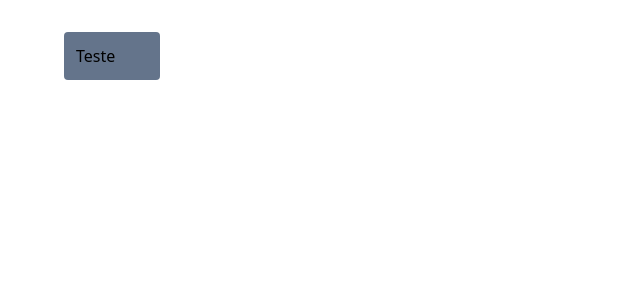
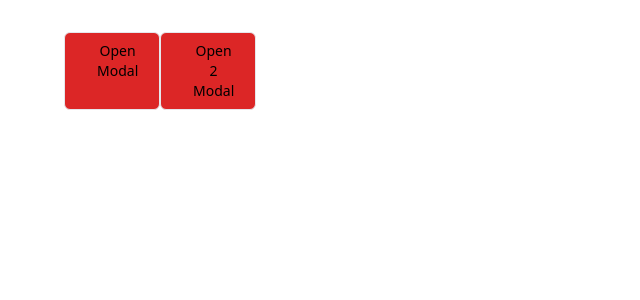
Before and after one commit to LucasSantus/vite-react-tailwindcss-components, a React (Vite) app: page / in a window 1280 px wide. Shown: the top 300 px of the page, without its empty margins (0-640 px from the left). Built offline with nearby package versions, Linux system fonts and the light colour scheme.

Commit message:
:rocket: create a simple modal base

```diff
--- a/src/components/modal/index.tsx
+++ b/src/components/modal/index.tsx
@@ -1,5 +1,51 @@
-import { FC } from "react"
+import { FC, useState } from "react"
+import { Trash } from "phosphor-react"
+import { Button } from "../Button";
 
-export const Modal: FC = () => {
-    return <></>
+interface IModalProps {
+  text: string
 }
+
+export const Modal: FC<IModalProps> = ({
+  text
+}) => {
+  const [ active, setActive ] = useState(false);
+
+  return (
+    <>
+      <Button
+        className="btn btn-danger"
+        text={text}
+        onClick={() => setActive(!active)}
+      />
+
+      {active ? (
+        <div
+          onClick={() => setActive(!active)}
+          className="absolute top-0 bottom-0 right-0 left-0 z-10 flex justify-center items-center bg-black"
+        >
+          <div
+            onClick={(event) => event.stopPropagation()}
+            className="w-[500px] h-[400px] bg-white rounded-lg p-5 flex flex-col items-center opacity-100"
+          >
+            <Trash size={60} color={"red"} />
+            <span className="text-3xl mt-5">Are you sure?</span>
+            <span className="text-gray-600 mt-2">Do you really want to delete these records? This process cannot be undone.</span>
+            <div className="flex justify-center gap-4 p-5">
+              <Button
+                text="Cancel"
+                onClick={() => {}}
+                className="btn btn-danger"
+              />
+              <Button
+                text="Delete"
+                onClick={() => {}}
+                className="btn btn-danger"
+              />
+            </div>
+          </div>
+        </div>
+        ) : null}
+    </>
+  )
+}
--- a/src/pages/Dashboard/index.tsx
+++ b/src/pages/Dashboard/index.tsx
@@ -1,14 +1,17 @@
 import { FC } from "react";
 import { Card } from "../../components/Card";
+import { Modal } from "../../components/Modal";
 
 export const Dashboard: FC = () => {
     return (
         <div className="p-8">
             <div></div>
             <div className="grid grid-cols-12">
-                <Card>
-                    Teste
-                </Card>
+                {/* <Card> */}
+                    <Modal text="Open Modal" />
+
+                    <Modal text="Open 2 Modal" />
+                {/* </Card> */}
             </div>
         </div>
     )
```
